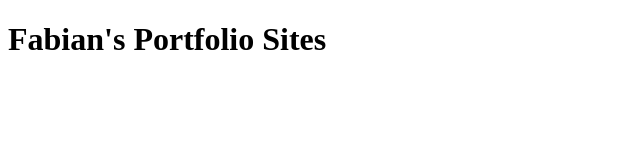
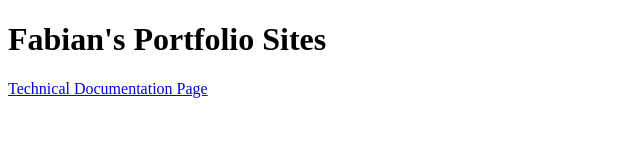
Before and after one commit to Baboobbruh/Baboobbruh.github.io, a plain HTML site: page index.html in a window 1280 px wide. Shown: the whole page, without its empty margins (0-640 px from the left). Drawn offline with Linux system fonts and the light colour scheme.

Commit message:
in-class commit

```diff
--- a/index.html
+++ b/index.html
@@ -7,6 +7,6 @@
 </head>
 <body>
     <h1>Fabian's Portfolio Sites</h1>
-    <a href="https://tech-doc-fm-w368.netlify.app/"></a>
+    <a href="https://tech-doc-fm-w368.netlify.app/">Technical Documentation Page</a>
 </body>
 </html>
```
